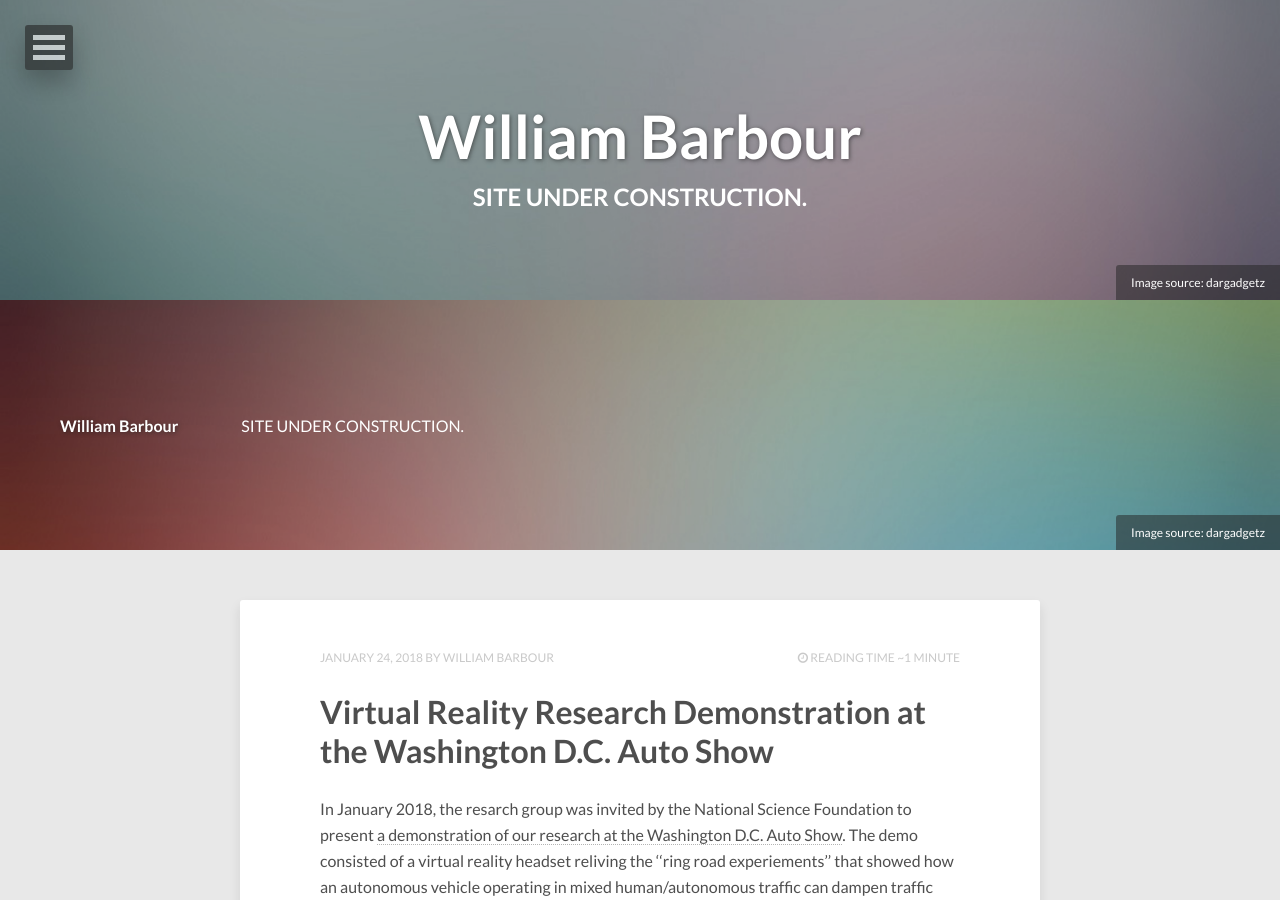
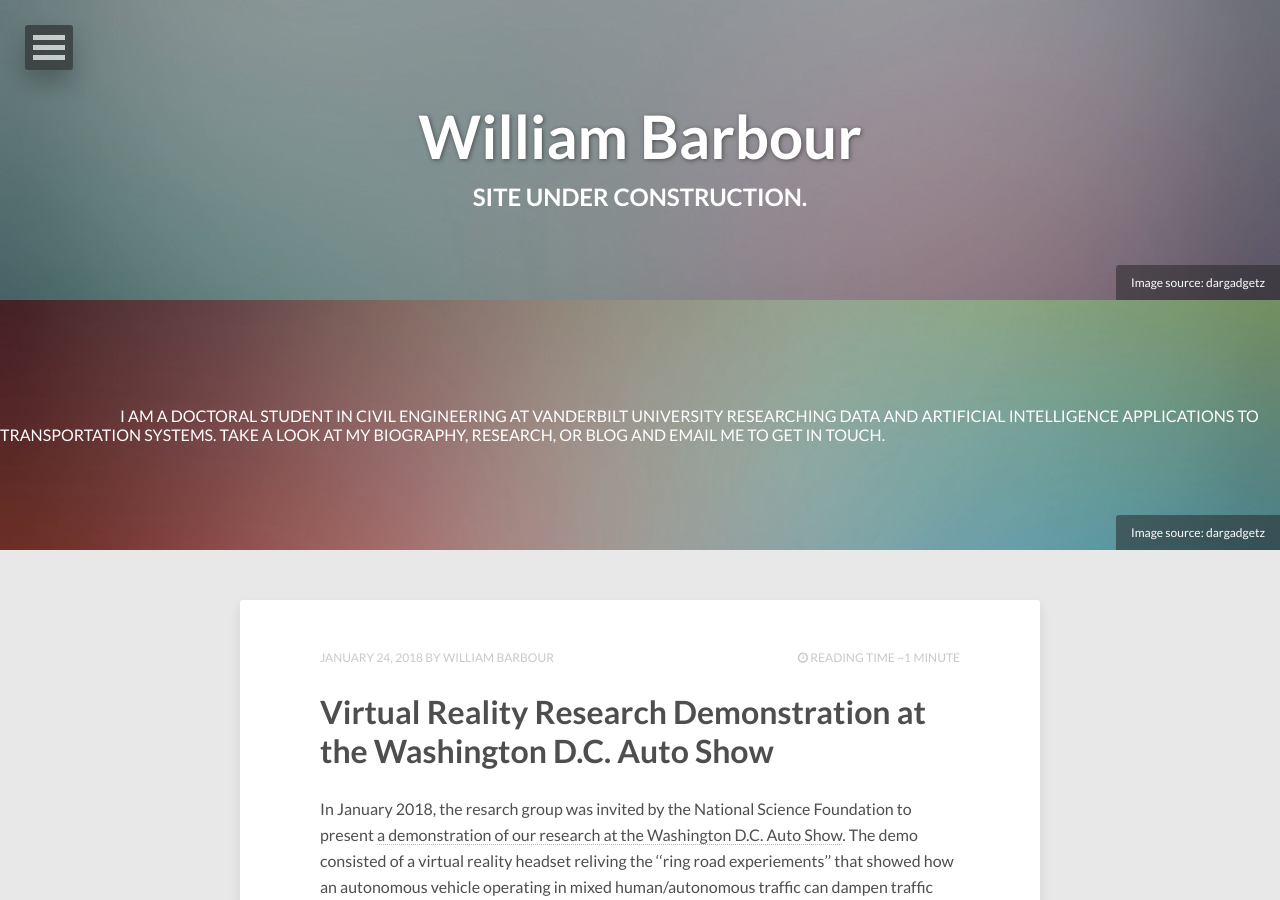
Before and after one commit to barbourww/barbourww.github.io, a Jekyll site: the page built from index.html, in a window 1280 px wide and 900 px high. Built offline with Jekyll 4.4.1, drawn with Linux system fonts in a browser that asks for light colours; nearby versions of some CDN libraries; the list of posts is cut into pages by our own code; comment, search, counter and statistics services are not loaded.

Commit message:
Text update on secondary header

```diff
--- a/_layouts/post-index-home.html
+++ b/_layouts/post-index-home.html
@@ -36,8 +36,8 @@
   {% endif %}
   <div class="secondary-title">
     <div class="secondary-title-wrap">
-      <s1>{{ site.title }}</s1>
-      <s2>{{ page.description }}</s2>
+      <s1>{{ site.sectitle }}</s1>
+      <s2>{{ page.secdescription }}</s2>
     </div><!-- /.secondary-title-wrap -->
   </div><!-- /.secondary-title -->
 </div><!-- /.entry-secondary -->
--- a/index.html
+++ b/index.html
@@ -2,6 +2,8 @@
 layout: post-index-home
 title: William Barbour
 description: "Site under construction."
+sectitle: "Welcome!"
+secdescription: "I am a doctoral student in Civil Engineering at Vanderbilt University researching data and artificial intelligence applications to transportation systems. Take a look at my biography, research, or blog and email me to get in touch."
 tags: [vanderbilt, transportation, rail, autonomous, vehicle, data, machine, learning, artificial, intelligence]
 comments: false
 image:
```
